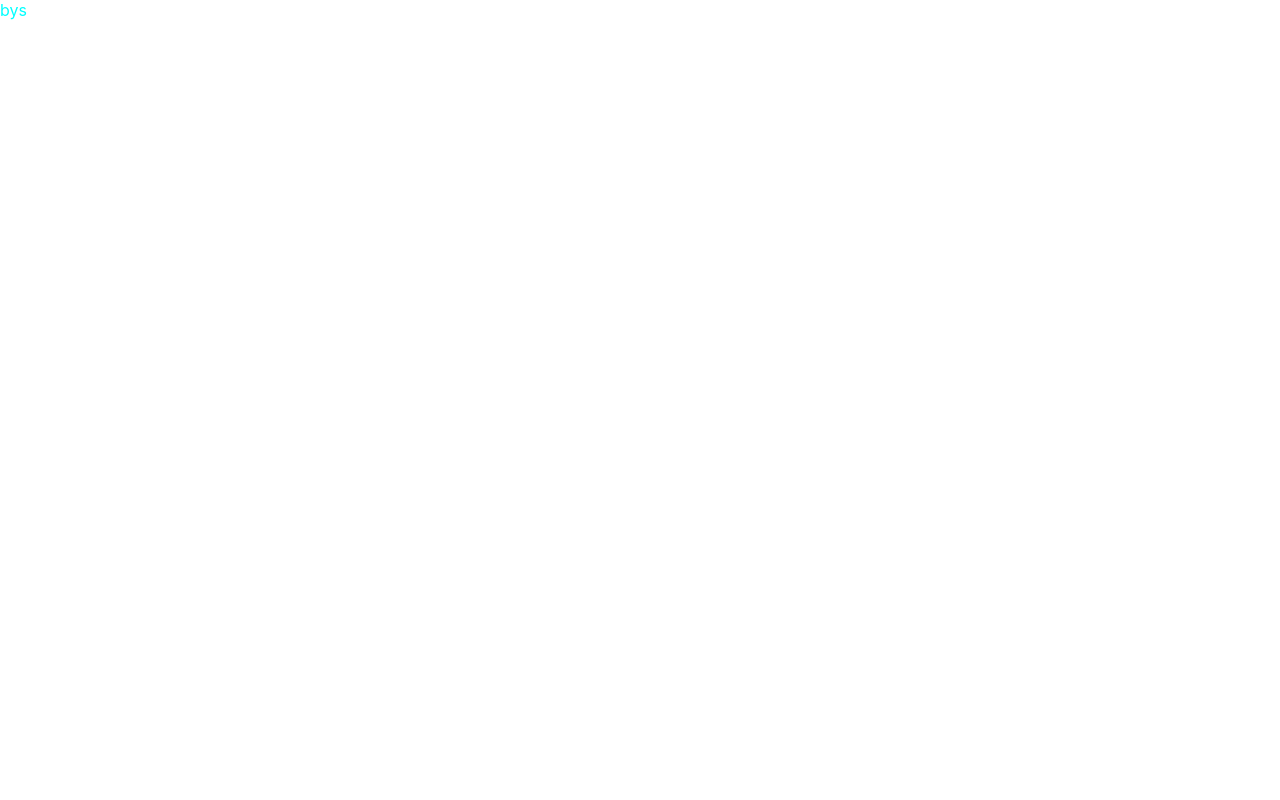
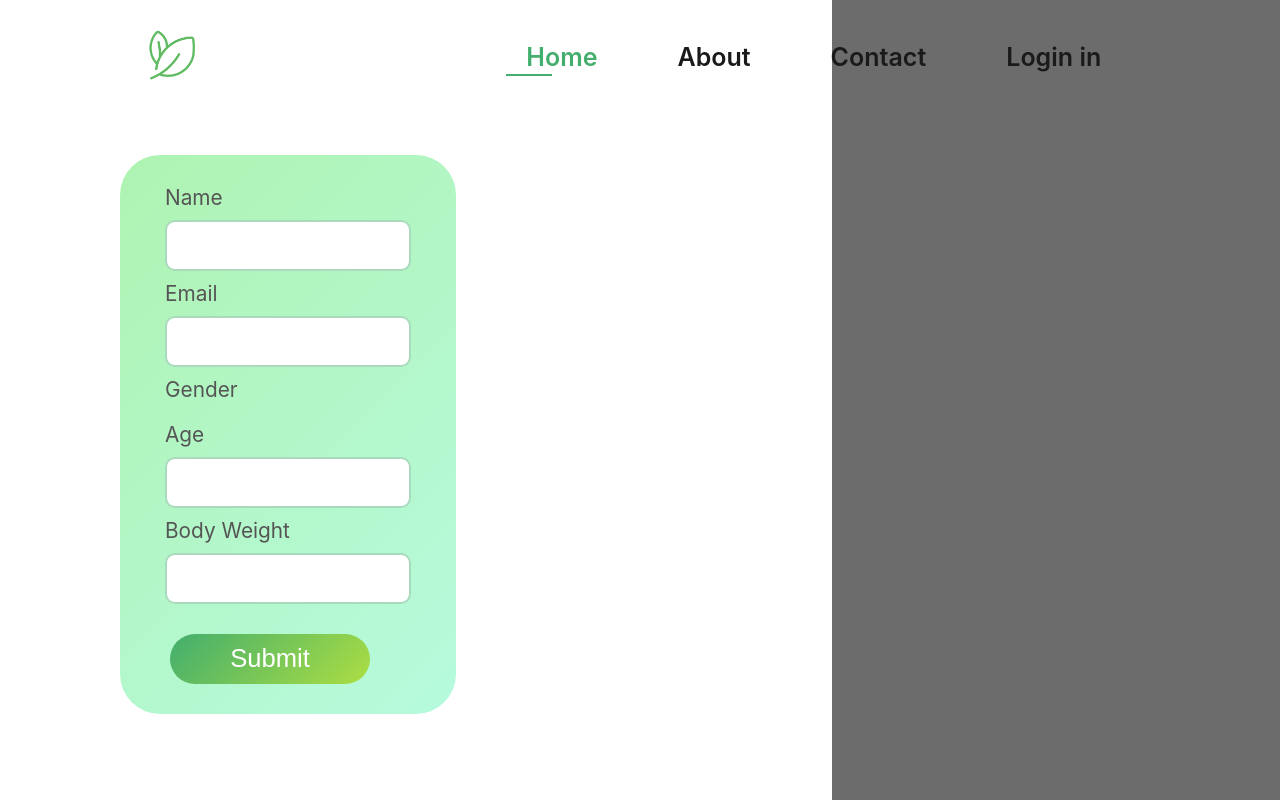
Before and after one commit to abhoygorai/Diet-Plan-Website, a React (Create React App) app: page /register in a window 1280 px wide. Built offline with nearby package versions, Linux system fonts and the light colour scheme.

Commit message:
kaafi kaam hua hai

```diff
--- a/src/App.css
+++ b/src/App.css
@@ -0,0 +1,19 @@
+.App{
+    position: relative;
+}
+
+.main-div{
+    display: flex;
+    justify-content: space-between;
+    height: 100vh;
+    width: 100%;
+    position: absolute;
+    top: 0;
+    left: 0;
+    z-index: -100;
+}
+
+.right-div{
+    background-color: #6C6C6C;
+    width: 35%;
+}
--- a/src/App.js
+++ b/src/App.js
@@ -1,11 +1,17 @@
-import './App.css';
-import Router from './Router/Router';
-
+import "./App.css";
+import Router from "./Router/Router";
 
 function App() {
   return (
     <div className="App">
-      <Router />
+      <div>
+        <Router />
+      </div>
+
+      <div className="main-div">
+        <div className="left-div"></div>
+        <div className="right-div"></div>
+      </div>
     </div>
   );
 }
--- a/src/Router/Router.js
+++ b/src/Router/Router.js
@@ -1,14 +1,15 @@
 import React from "react";
 import { BrowserRouter, Routes, Route } from "react-router-dom";
-import Form from "../components/Form";
+import Register from "../components/Register";
+import Home from "../components/Home";
 
 function Router() {
   return (
     <>
       <BrowserRouter>
         <Routes>
-          <Route path="/" element={<Form />} />
-          <Route path="/register" element={<Form />} />
+          <Route path="/" element={<Home />}/>
+          <Route path="/register" element={<Register />} />
         </Routes>
       </BrowserRouter>
     </>
--- a/src/components/Form.js
+++ /dev/null
@@ -1,13 +0,0 @@
-import '../styles/form.css'
-
-import React from 'react'
-
-function Form() {
-  return (
-    <>
-        <div className='test'>bys</div>
-    </>
-  )
-}
-
-export default Form
--- /dev/null
+++ b/src/components/Home.js
@@ -0,0 +1,23 @@
+import React from "react";
+import { Link } from "react-router-dom";
+import Navbar from "./Navbar";
+import "../styles/Home.css";
+
+function Home() {
+  return (
+    <>
+      <Navbar />
+      <div className="home-page-main-div">
+        <div className="tittle-text-div">
+          <p className="tittle-text">EAT HEALTHY</p>
+          <p className="tittle-text">STAY HEALTHY</p>
+          <Link to={"/register"}>
+            <button className="get-started-button">Get Started</button>
+          </Link>
+        </div>
+      </div>
+    </>
+  );
+}
+
+export default Home;
--- /dev/null
+++ b/src/components/Navbar.js
@@ -0,0 +1,35 @@
+import React from "react";
+import '../styles/Navbar.css'
+import { Link } from "react-router-dom";
+
+function Navbar() {
+  return (
+    <>
+      <section id="header">
+        <Link to={"/"}>
+          <img src="logo.png" class="logo" alt="" style={{ height: 70 }} />
+        </Link>
+        <div>
+          <ul id="navbar">
+            <li>
+              <a class="active" href="index.html">
+                Home
+              </a>
+            </li>
+            <li>
+              <a href="about.html">About</a>
+            </li>
+            <li>
+              <a href="contact.html">Contact</a>
+            </li>
+            <li>
+              <a href="signup.html">Login in</a>
+            </li>
+          </ul>
+        </div>
+      </section>
+    </>
+  );
+}
+
+export default Navbar;
--- /dev/null
+++ b/src/components/Register.js
@@ -0,0 +1,30 @@
+import "../styles/Register.css";
+import Navbar from "./Navbar";
+import React from "react";
+
+function Register() {
+  return (
+    <>
+      <Navbar />
+      <div className="register-page-main-portion">
+        <form className="register-page-details-form">
+          <p className="label">Name</p>
+          <input type="text" />
+          <p className="label">Email</p>
+          <input type="email" />
+          <p className="label">Gender</p>
+
+          <p className="label">Age</p>
+          <input type="text" />
+          <p className="label">Body Weight</p>
+          <input type="text" />
+
+          <button>Submit</button>
+        </form>
+      </div>
+
+    </>
+  );
+}
+
+export default Register;
--- a/src/index.css
+++ b/src/index.css
@@ -5,6 +5,7 @@ body {
     sans-serif;
   -webkit-font-smoothing: antialiased;
   -moz-osx-font-smoothing: grayscale;
+  transition: 0.3s ease;
 }
 
 code {
--- /dev/null
+++ b/src/styles/Home.css
@@ -0,0 +1,35 @@
+.home-page-main-div {
+  height: 80vh;
+  display: flex;
+  align-items: center;
+  margin: 0;
+}
+
+.tittle-text-div {
+  font-family: "Segoe UI", Tahoma, Geneva, Verdana, sans-serif;
+  font-weight: bold;
+  font-size: 5rem;
+  margin: 0;
+}
+
+.tittle-text {
+  margin: 0;
+  margin: 20px 0 0 70px;
+}
+
+.get-started-button {
+  margin-left: 70px;
+  height: 50px;
+  width: 200px;
+  border-radius: 50px;
+  background: linear-gradient(135deg, #43AE6D, #ACDE42);
+  cursor: pointer;
+  color: white;
+  font-size: 1.6rem;
+  border: 0;
+  transition: 0.3s ease;
+}
+
+.get-started-button:hover {
+  box-shadow: 0 0 10px #43ae6e95;
+}
--- /dev/null
+++ b/src/styles/Navbar.css
@@ -0,0 +1,45 @@
+#header{
+    display: flex;
+    align-items: center;
+    justify-content: space-around;
+    padding: 20px;
+    z-index: 10;
+}
+
+#navbar{
+    display: flex;
+    align-items: center;
+    justify-content: center;
+
+}
+
+#navbar li{
+    list-style: none;
+    padding: 0 40px;
+    position: relative;
+}
+
+#navbar li a{
+    text-decoration: none;
+    font-size: 25px;
+    font-weight: 600;
+    color: #1a1a1a;
+    transition: 0.3s ease;
+}
+
+#navbar li a:hover,
+#navbar li a.active{
+    color: #43AE6D;
+
+}
+
+#navbar li a.active::after,
+#navbar li a:hover::after{
+    content: "";
+    width: 30%;
+    height: 2px;
+    background: #43AE6D;
+    position: absolute;
+    bottom: -4px;
+    left: 20px;
+}
--- /dev/null
+++ b/src/styles/Register.css
@@ -0,0 +1,53 @@
+.register-page-main-portion {
+  height: 80vh;
+  display: flex;
+  align-items: center;
+  margin: 0;
+}
+
+.register-page-details-form {
+  display: flex;
+  flex-direction: column;
+  margin-left: 120px;
+  width: 20%;
+  padding: 20px 40px;
+  /* background-color: #d7f3d8; */
+  background: linear-gradient(135deg, #aff3b2, #b6fade);
+  /* border: solid 4px #8bcc8d; */
+  border-radius: 40px;
+}
+
+.register-page-details-form input {
+  height: 45px;
+  border: solid 2px #43ae6e73;
+  border-radius: 10px;
+  outline: none;
+  margin: 0 5px;
+  padding-left: 15px;
+  padding-right: 15px;
+  transition: 0.3s ease;
+}
+
+.register-page-details-form input:focus {
+  box-shadow: 0 0 5pt 2pt rgba(138, 199, 162, 0.529);
+}
+
+.register-page-details-form button {
+    height: 50px;
+    border-radius: 50px;
+    width: 200px;
+    background: linear-gradient(135deg, #43AE6D, #ACDE42);
+    cursor: pointer;
+    color: white;
+    font-size: 1.6rem;
+    border: 0;
+    padding: 0 30px;
+    transition: 0.3s ease;
+    margin: 30px 0 10px 10px;
+  }
+
+.label {
+  color: rgb(85, 85, 85);
+  font-size: 1.3rem;
+  margin: 10px 5px;
+}
--- a/src/styles/form.css
+++ /dev/null
@@ -1,3 +0,0 @@
-.test{
-    color: aqua;
-}
```
Also changed, not shown: public/logo.png (added).
